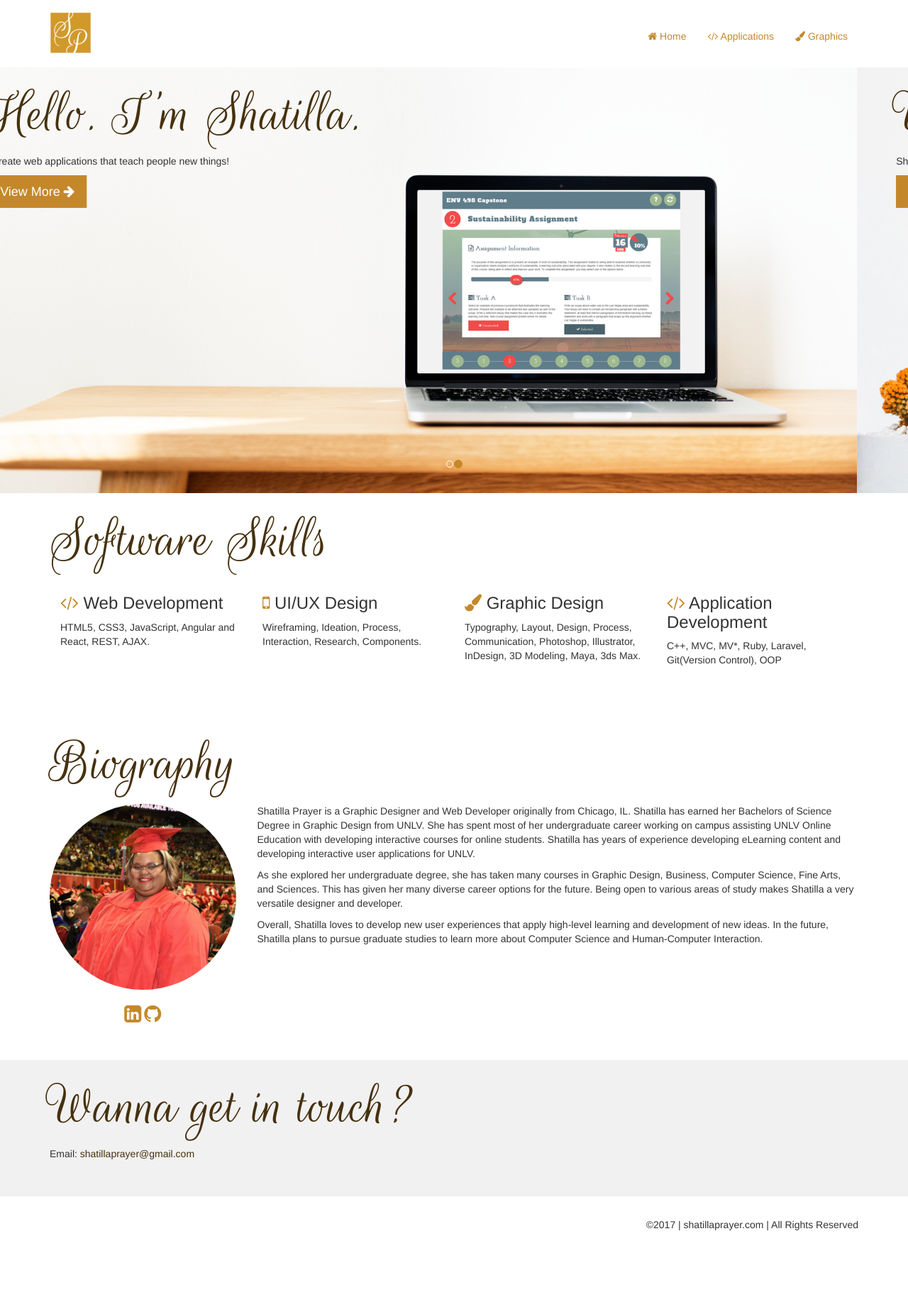
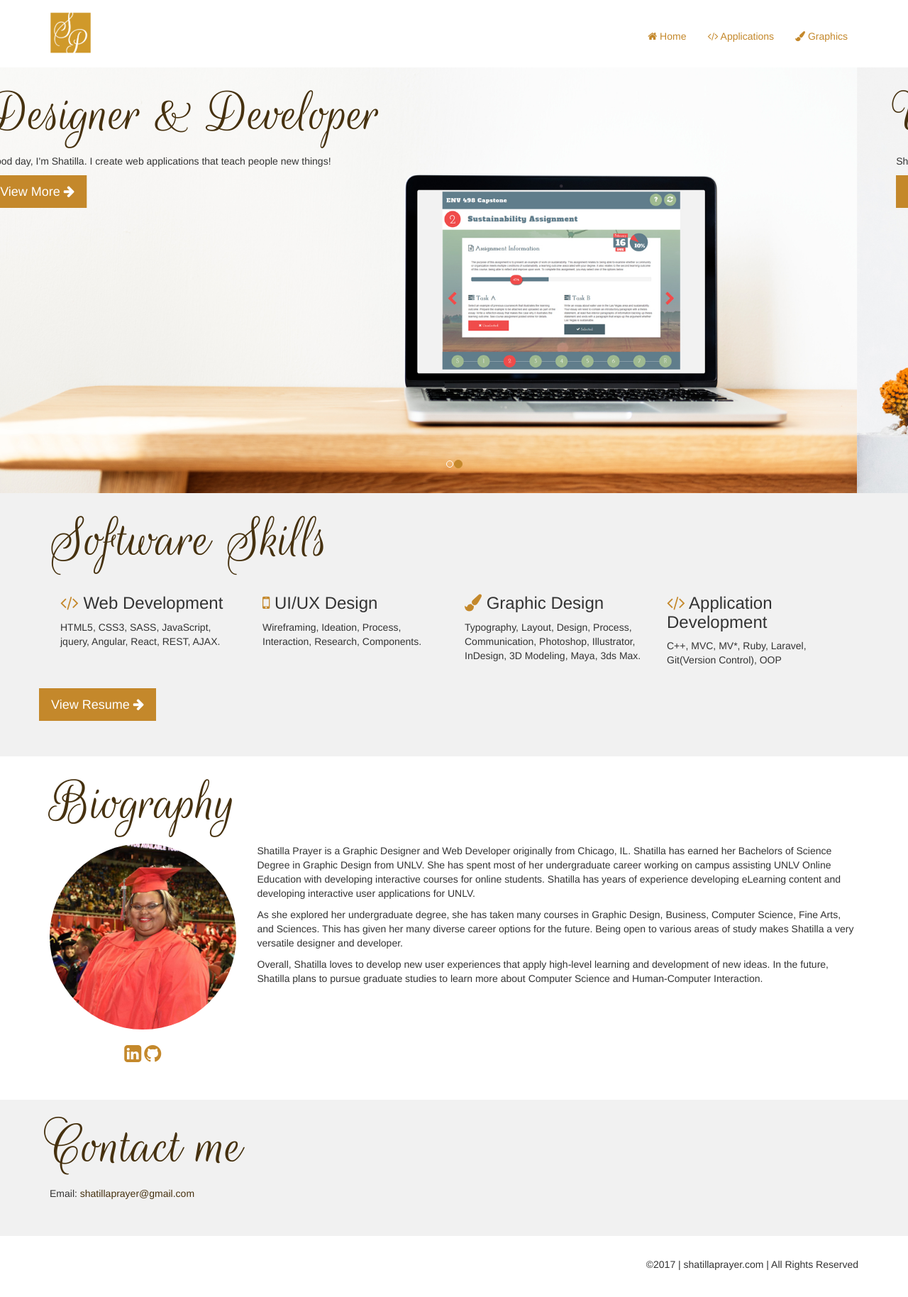
Before and after one commit to lacrimosia/Portfolio-Website, an Angular app: page /#/home in a window 1280 px wide. Shown: the top 1828 px of the page at 71% size. Before the commit the page ends 1776 px from the top, so only its background shows below. Built offline with nearby package versions, Linux system fonts and the light colour scheme.

Commit message:
More changes to layout

```diff
--- a/src/app/home/home.component.html
+++ b/src/app/home/home.component.html
@@ -10,8 +10,8 @@
       <div class="item active" [ngStyle]="{'background-image': 'url(assets/img/design.jpg)', 'background-size': 'cover', 'background-position': 'left 79%'}">
         <div class="container">
           <div class="row">
-            <h1>Hello. I'm Shatilla.</h1>
-            <p>I create web applications that teach people new things!</p>
+            <h1>Designer &amp; Developer</h1>
+            <p>Good day, I'm Shatilla. I create web applications that teach people new things!</p>
             <p><a href="#/app/" class="btn btn-primary btn-lg" role="button">View More <i class="fa fa-arrow-right"></i></a></p>
           </div>
         </div>
@@ -20,7 +20,7 @@
         <div class="container">
           <div class="row">
             <h1>Visual Communicator</h1>
-            <p>Shatilla is a wonderful application developer that utilizes design principles with technology to create stellar apps.</p>
+            <p>Shatilla is a designer that creates magic.</p>
             <p><a href="#/graphics/" class="btn btn-primary btn-lg" role="button">View More <i class="fa fa-arrow-right"></i></a></p>
           </div>
         </div>
@@ -46,10 +46,11 @@
             <h3><i class="goldIcon text-center {{s?.symbol}}"></i> {{s?.name}}</h3>
             <p>{{s?.desc}}</p>
             <br/>
-            <br/>
-            <br/>
           </div>
         </div>
+        <p><a href="assets/resume.pdf" class="btn btn-primary btn-lg" role="button">View Resume <i class="fa fa-arrow-right"></i></a></p>
+        <br/>
+        <br/>
       </div>
     </div>
   </div>
@@ -84,7 +85,7 @@
     <div class="container">
       <div class="row">
         <div class="col-md-12 col-lg-12 col-sm-12 col-xs-12">
-          <h1>Wanna get in touch?</h1>
+          <h1>Contact me</h1>
           <p>
             Email: <a class="email" href="mailto:shatillaprayer@gmail.com">shatillaprayer@gmail.com</a>
           </p>
--- a/src/app/home/home.component.scss
+++ b/src/app/home/home.component.scss
@@ -33,7 +33,7 @@ $gray: #f1f1f1;
 }
 
 .golds{
-	background: $white;
+	background: $gray;
 }
 
 .goldIcon{
--- a/src/app/interactives/interactives.component.html
+++ b/src/app/interactives/interactives.component.html
@@ -2,7 +2,7 @@
   <div class="container text-center">
     <h1>{{ pageName }}</h1>
     <p> {{ pageDesc }} </p>
-    <p><a class="btn btn-primary btn-lg" href="assets/resume.pdf" role="button"><i class="fa fa-download"></i> Download Resume</a></p>
+   <!-- <p><a class="btn btn-primary btn-lg" href="assets/resume.pdf" role="button"><i class="fa fa-download"></i> Download Resume</a></p>-->
   </div>
 </div>
 <div class="container animated fadeIn">
--- a/src/assets/data.json
+++ b/src/assets/data.json
@@ -35,7 +35,7 @@
 			"name": "Web Development",
 			"symbol": "fa fa-code",
 			"image": "webdev.jpg",
-			"desc": "HTML5, CSS3, JavaScript, Angular and React, REST, AJAX."
+			"desc": "HTML5, CSS3, SASS, JavaScript, jquery, Angular, React, REST, AJAX."
 		},
 		{
 			"name": "UI/UX Design",
```
Also changed, not shown: 1 other file (tests, documents, lock files or other folders).
